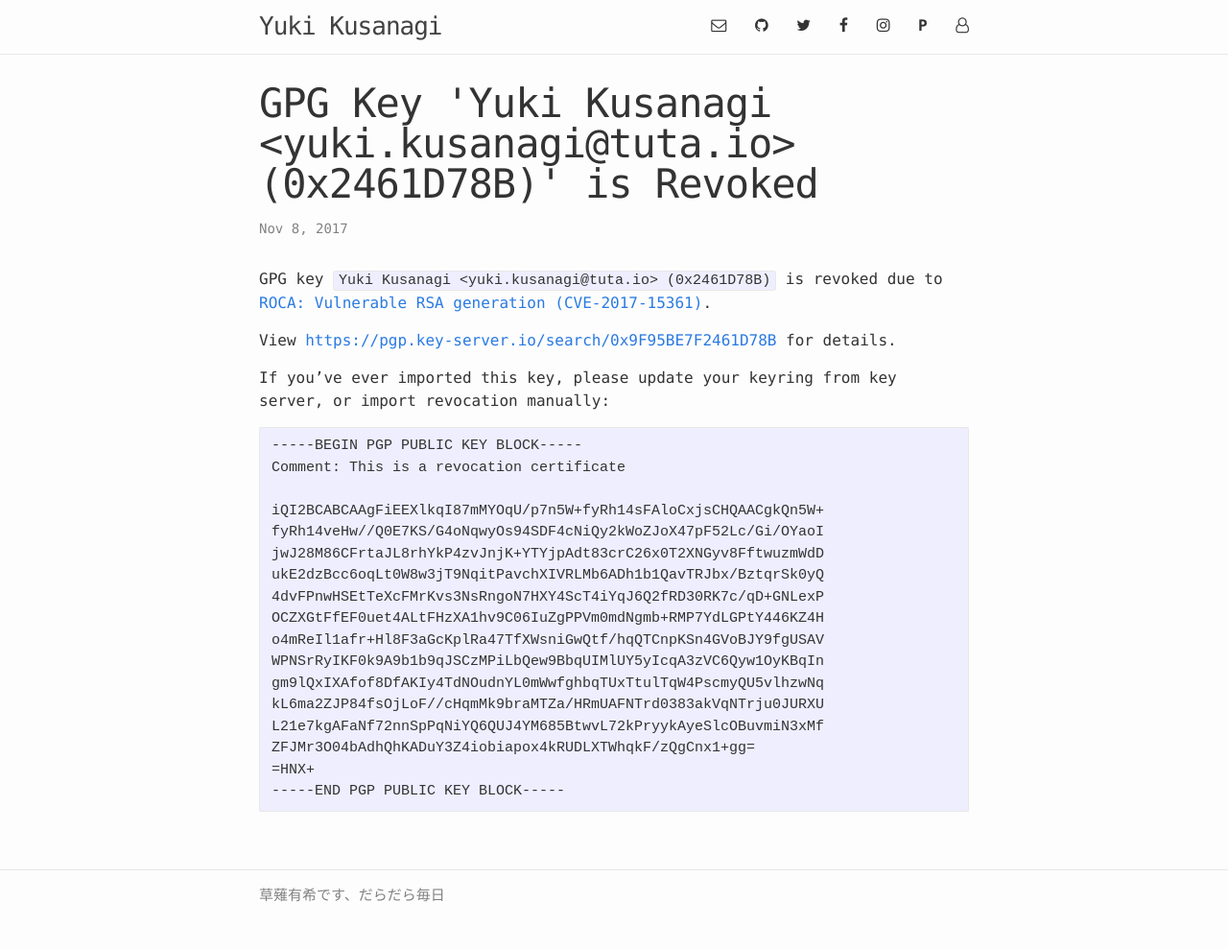
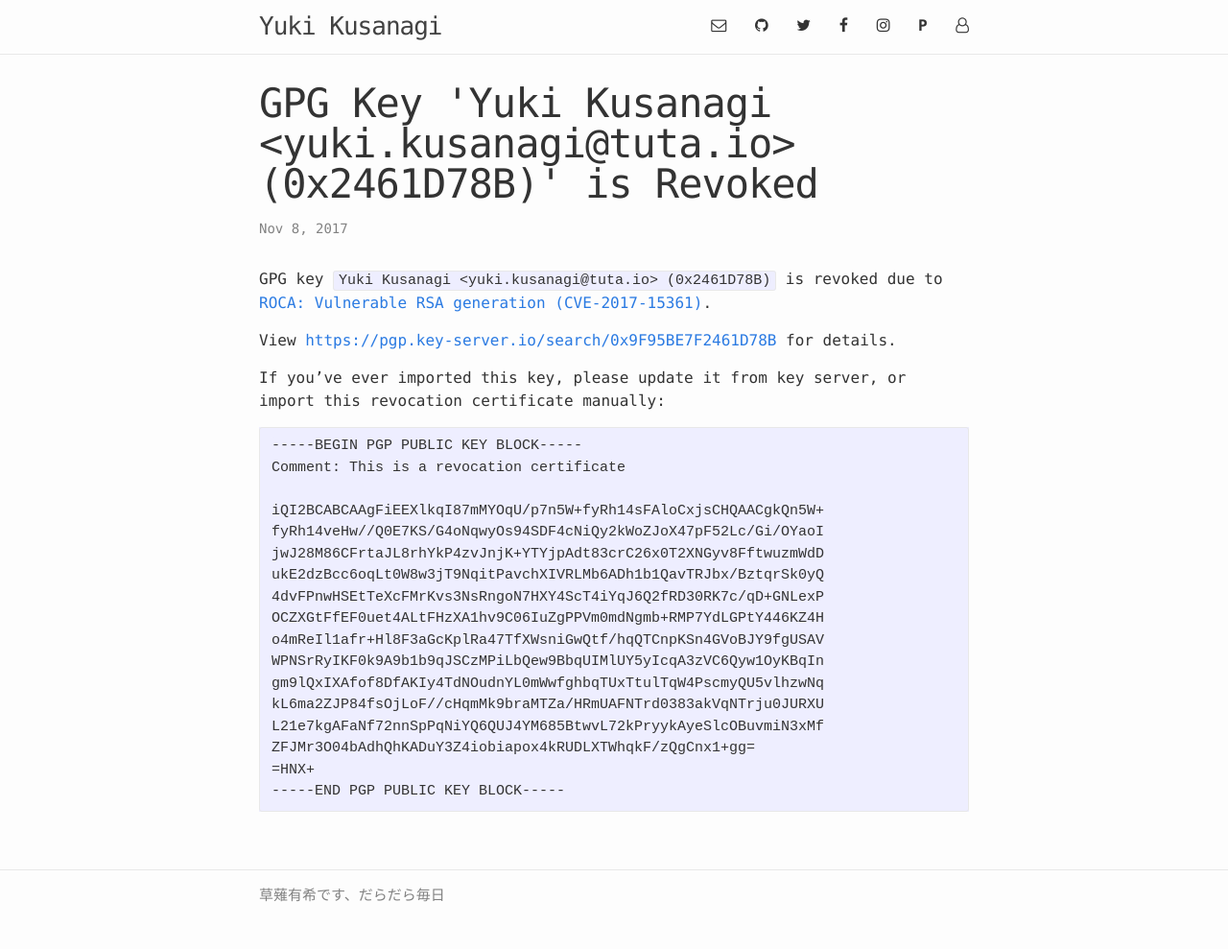
Before and after one commit to yuki-kusanagi/yuki-kusanagi.github.io, a Jekyll site: the page built from _posts/2017-11-08-gpg-key-0x2461d78b-is-revoked.md, in a window 1280 px wide. Shown: the whole page at 96% size. Built offline with Jekyll 4.4.1, drawn with Linux system fonts in a browser that asks for light colours.

Commit message:
update typo

````diff
--- a/_posts/2017-11-08-gpg-key-0x2461d78b-is-revoked.md
+++ b/_posts/2017-11-08-gpg-key-0x2461d78b-is-revoked.md
@@ -7,7 +7,7 @@ GPG key `Yuki Kusanagi <yuki.kusanagi@tuta.io> (0x2461D78B)` is revoked due to [
 
 View [https://pgp.key-server.io/search/0x9F95BE7F2461D78B](https://pgp.key-server.io/search/0x9F95BE7F2461D78B) for details.
 
-If you've ever imported this key, please update your keyring from key server, or import revocation manually:
+If you've ever imported this key, please update it from key server, or import this revocation certificate manually:
 
 ```
 -----BEGIN PGP PUBLIC KEY BLOCK-----
````
